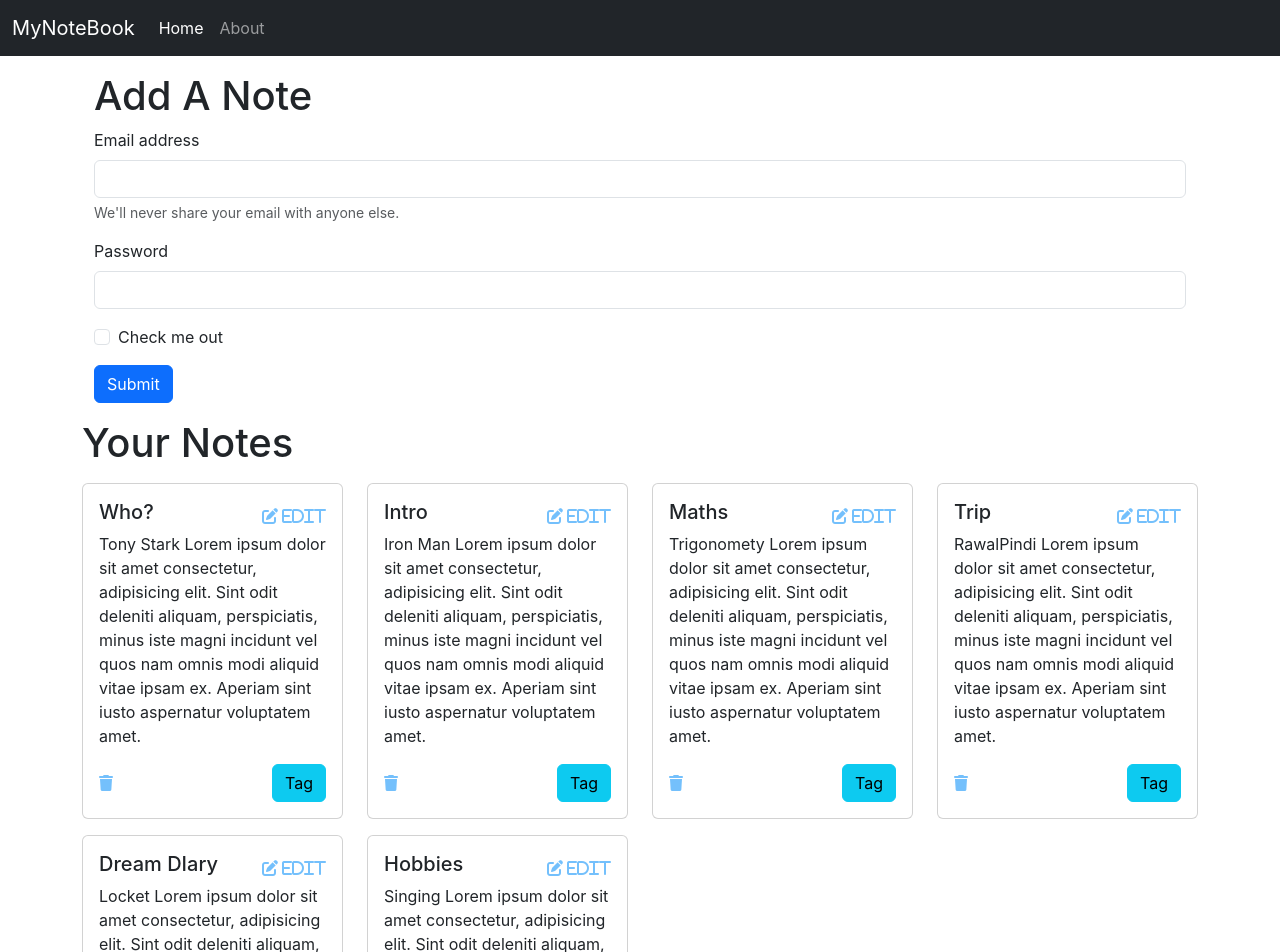
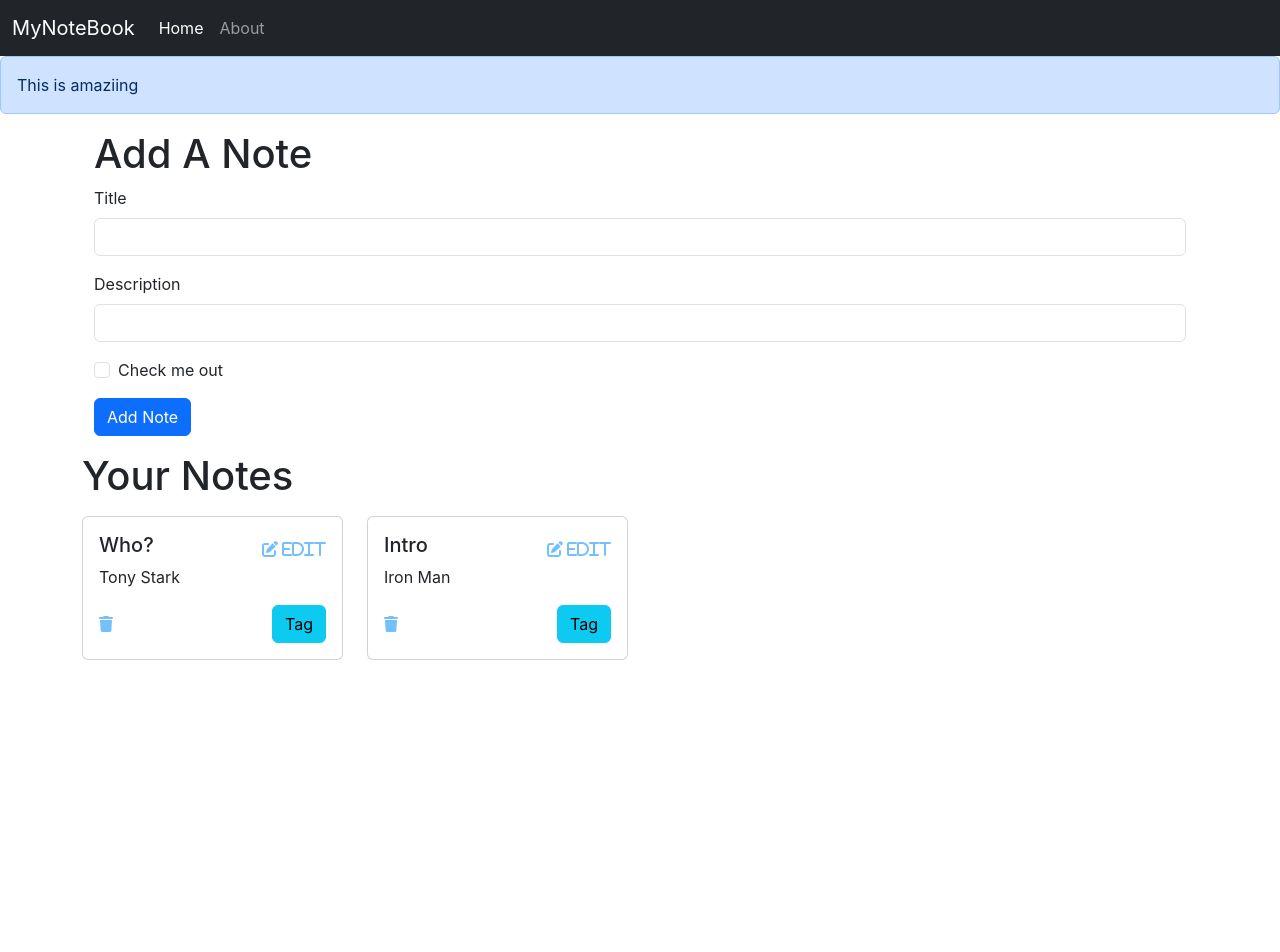
Before and after one commit to Maxzovert/mynotebook, a React (Create React App) app: page / in a window 1280 px wide. Shown: the top 952 px of the page. After the commit the page ends 800 px from the top, so only its background shows below. Built offline with nearby package versions, Linux system fonts and the light colour scheme.

Commit message:
added add, delete and update function

```diff
--- a/src/App.js
+++ b/src/App.js
@@ -8,6 +8,7 @@ import Navbar from './components/Navbar';
 import Home from './components/Home';
 import About from './components/About';
 import NoteState from './context/Notes/Notestate';
+import Alert from './components/Alert';
 
 function App() {
   return (
@@ -15,6 +16,7 @@ function App() {
     <NoteState>
     <Router>
     <Navbar/>
+    <Alert message="This is amaziing"/>
     <div className="container">
       <Routes>
         <Route exact path='/' element={<Home/>}/>
--- /dev/null
+++ b/src/components/Addnote.jsx
@@ -0,0 +1,46 @@
+import React, { useState } from 'react'
+import { useContext } from 'react';
+import noteContext from '../context/Notes/noteContext';
+
+
+function Addnote() {
+    const context = useContext(noteContext);
+    const {addNote} = context;
+
+    const [note,setNote] = useState({title:"",discription:"",tag:"default"})
+
+    const handleClick = (e) =>{
+        e.preventDefault();
+        addNote(note.title,note.discription,note.tag);
+    }
+
+    const onChange = (e) =>{
+        setNote({...note,[e.target.name]:e.target.value})
+    }
+
+  return (
+    <div>
+        <div className="container my-3">
+        <h1>Add A Note</h1>
+        <form>
+          <div className="mb-3">
+            <label forhtml="title" className="form-label">Title</label>
+            <input type="text" className="form-control" id="title"  name="title" aria-describedby="emailHelp" onChange={onChange} />
+            <div id="emailHelp" className="form-text"></div>
+          </div>
+          <div className="mb-3">
+            <label forhtml="discription" className="form-label">Description</label>
+            <input type="text" className="form-control" id="discription" name="discription" onChange={onChange} />
+          </div>
+          <div className="mb-3 form-check">
+            <input type="checkbox" className="form-check-input" id="exampleCheck1" />
+            <label className="form-check-label" forhtml="exampleCheck1">Check me out</label>
+          </div>
+          <button type="submit" className="btn btn-primary" onClick={handleClick}>Add Note</button>
+        </form>
+      </div>
+    </div>
+  )
+}
+
+export default Addnote
--- /dev/null
+++ b/src/components/Alert.js
@@ -0,0 +1,13 @@
+import React from 'react'
+
+function Alert(props) {
+  return (
+    <div>
+      <div className="alert alert-primary" role="alert">
+        {props.message}
+      </div>
+    </div>
+  )
+}
+
+export default Alert
--- a/src/components/Home.jsx
+++ b/src/components/Home.jsx
@@ -5,25 +5,7 @@ import Notes from './Notes';
 const Home = () => {
   return (
     <div>
-      <div className="container my-3">
-        <h1>Add A Note</h1>
-        <form>
-          <div className="mb-3">
-            <label forhtml="exampleInputEmail1" className="form-label">Email address</label>
-            <input type="email" className="form-control" id="exampleInputEmail1" aria-describedby="emailHelp" />
-            <div id="emailHelp" className="form-text">We'll never share your email with anyone else.</div>
-          </div>
-          <div className="mb-3">
-            <label forhtml="exampleInputPassword1" className="form-label">Password</label>
-            <input type="password" className="form-control" id="exampleInputPassword1" />
-          </div>
-          <div className="mb-3 form-check">
-            <input type="checkbox" className="form-check-input" id="exampleCheck1" />
-            <label className="form-check-label" forhtml="exampleCheck1">Check me out</label>
-          </div>
-          <button type="submit" className="btn btn-primary">Submit</button>
-        </form>
-      </div>
+
       <Notes/>
     </div>
   )
--- a/src/components/Notes.jsx
+++ b/src/components/Notes.jsx
@@ -2,17 +2,21 @@ import { useContext } from 'react';
 import React  from 'react'
 import noteContext from '../context/Notes/noteContext';
 import Notesitem from './Notesitem';
+import Addnote from './Addnote';
 
 function Notes() {
     const context = useContext(noteContext);
-    const { notes, setNotes } = context;
+    const { notes} = context;
   return (
+    <>
+    <Addnote/>
     <div className="row my-3">
         <h1>Your Notes</h1>
         {notes.map((note) => {
-          return <Notesitem note={note}/>
+          return <Notesitem key={note._id} note={note}/>
         })}
       </div>
+      </>
   )
 }
 
--- a/src/components/Notesitem.jsx
+++ b/src/components/Notesitem.jsx
@@ -1,6 +1,10 @@
 import React from 'react'
+import noteContext from '../context/Notes/noteContext';
+import { useContext } from 'react';
 
 function Notesitem(props) {
+  const context = useContext(noteContext);
+  const {delNote} = context;
     const {note} = props;
   return (
     <div className='col-md-3'>
@@ -10,9 +14,9 @@ function Notesitem(props) {
     <h5 className="card-title">{note.title}</h5>
     <i className="fa-solid fa-pen-to-square" style={{"color": "#74C0FC"}}> Edit</i>
     </div>
-    <p className="card-text">{note.discription} Lorem ipsum dolor sit amet consectetur, adipisicing elit. Sint odit deleniti aliquam, perspiciatis, minus iste magni incidunt vel quos nam omnis modi aliquid vitae ipsam ex. Aperiam sint iusto aspernatur voluptatem amet.</p>
+    <p className="card-text">{note.discription}</p>
     <div className="d-flex justify-content-between align-items-center">
-    <i className="fa-solid fa-trash" style={{"color": "#74C0FC"}}></i>
+    <i className="fa-solid fa-trash" style={{"color": "#74C0FC"}} onClick={()=>{delNote(note._id)}}></i>
     <button type="button" className="btn btn-info">Tag</button>
     </div>
   </div>
--- a/src/context/Notes/Notestate.js
+++ b/src/context/Notes/Notestate.js
@@ -2,6 +2,7 @@ import { useState } from 'react';
 import noteContext from './noteContext';
 
 const NoteState = (props) => {
+    const host = "http://localhost:5000"
     const notesInitital = [
         {
             "_id": "166bf6cc835afb920ec5b37f4",
@@ -21,47 +22,64 @@ const NoteState = (props) => {
             "date": "2024-08-16T15:14:52.822Z",
             "__v": 0
         },
-        {
-            "_id": "366bf6cece2e4ffe2046676d4",
+    ]
+    const [notes,setNotes] = useState(notesInitital)
+
+    //Add a note
+    const addNote = async(title, discription , tag)=>{
+
+        const response = await fetch(`${host}/api/notes/addnote`,{
+            method: 'POST',
+            headers:{
+                'Content-Type' : 'application/json',
+                'auth-token' : 'eyJhbGciOiJIUzI1NiIsInR5cCI6IkpXVCJ9.eyJ1c2VyIjp7ImlkIjoiNjZiY2JjZjEyN2VmNjcyM2RmNjhkMmMwIn0sImlhdCI6MTcyMzgxNjU3OH0.nRiq2wewi463K13v0hHJ_iBVT3wyTNxQVdBPBQGyj4w'
+            },
+            body : JSON.stringify(title,discription,tag)
+        });
+        //Client side logic
+        console.log("edding a new note")
+       const note = {
+            "_id": "666bf6cece2e4ffe2046676d4",
             "user": "66bcbcf127ef6723df68d2c0",
-            "title": "Maths",
-            "discription": "Trigonomety",
-            "tag": "School",
+            "title": title,
+            "discription": discription,
+            "tag": tag,
             "date": "2024-08-16T15:14:52.822Z",
             "__v": 0
-        },
-        {
-            "_id": "466bf6cece2e4ffe2046676d4",
-            "user": "66bcbcf127ef6723df68d2c0",
-            "title": "Trip",
-            "discription": "RawalPindi",
-            "tag": "School",
-            "date": "2024-08-16T15:14:52.822Z",
-            "__v": 0
-        },
-        {
-            "_id": "566bf6cece2e4ffe2046676d4",
-            "user": "66bcbcf127ef6723df68d2c0",
-            "title": "Dream DIary",
-            "discription": "Locket",
-            "tag": "Pesonal",
-            "date": "2024-08-16T15:14:52.822Z",
-            "__v": 0
-        },
-        {
-            "_id": "666bf6cece2e4ffe2046676d4",
-            "user": "66bcbcf127ef6723df68d2c0",
-            "title": "Hobbies",
-            "discription": "Singing",
-            "tag": "Pesonal",
-            "date": "2024-08-16T15:14:52.822Z",
-            "__v": 0
-        },
-    ]
-    const [notes, setNotes] = useState(notesInitital)
-    // eslint-disable-next-line
+        }
+    setNotes(notes.concat(note))}
+    //Delete note
+    const delNote = (id)=>{
+        console.log("deleting note " + id)
+        const newNotes = notes.filter((note)=>{return note._id!==id})
+        setNotes(newNotes)
+    }
+
+    //Edit a note
+    const editNote = async (id,title,discription,tag)=>{
+        const response = await fetch(`${host}/api/notes/updatenote/${id}`,{
+            method: 'POST',
+            headers:{
+                'Content-Type' : 'application/json',
+                'auth-token' : 'eyJhbGciOiJIUzI1NiIsInR5cCI6IkpXVCJ9.eyJ1c2VyIjp7ImlkIjoiNjZiY2JjZjEyN2VmNjcyM2RmNjhkMmMwIn0sImlhdCI6MTcyMzgxNjU3OH0.nRiq2wewi463K13v0hHJ_iBVT3wyTNxQVdBPBQGyj4w'
+            },
+            body : JSON.stringify({title,discription,tag})
+        });
+        const json =  response.json()
+        //edit on client side
+        for (let index = 0; index < notes.length; index++) {
+            const element = notes[index];
+            if(element._id === id){
+                element.title = title;
+                element.discription = discription;
+                element.tag = tag;
+            }
+
+        }
+    }
+
     return (
-        <noteContext.Provider value={{ notes, setNotes }}>
+        <noteContext.Provider value={{ notes, addNote , delNote , editNote }}>
             {props.children}
         </noteContext.Provider>
     )
```
